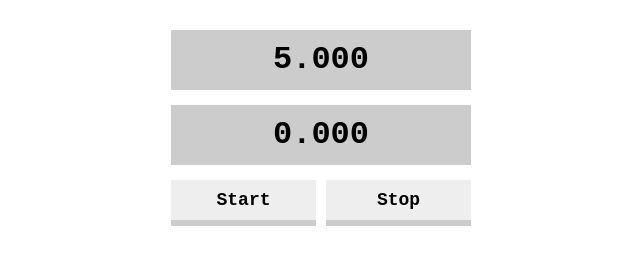
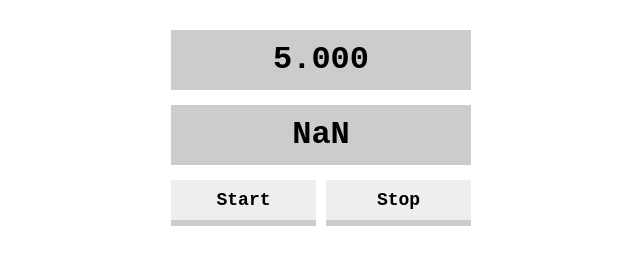
Before and after one commit to githubyosshi/5_seconds_game, a plain HTML site: page index.html in a window 1280 px wide. Both pictures are taken after a click on the element "Stop". Shown: the whole page, without its empty margins (319-959 px from the left). Drawn offline with Linux system fonts and the light colour scheme.

Commit message:
elapsed_time_commit

```diff
--- a/index.html
+++ b/index.html
@@ -14,5 +14,6 @@
       <div id="stop">Stop</div>
     </div>
   </div>
+  <script src="js/main.js"></script>
 </body>
 </html>
--- a/js/main.js
+++ b/js/main.js
@@ -0,0 +1,20 @@
+(function() {
+  'use strict';
+  // 要素の取得
+  var start = document.getElementById('start');
+  var stop = document.getElementById('stop');
+  var result = document.getElementById('result');
+  var startTime;      // スタート時間の変数宣言
+
+  start.addEventListener('click', function() {
+    startTime = Date.now();    // 現在時刻から経過時間取得
+  });
+
+  stop.addEventListener('click', function() {
+    var elapsedTime;  // 経過時間の変数宣言
+    elapsedTime = (Date.now() - startTime) / 1000;
+    // elapsedTime = 4;
+    // result.textContent = elapsedTime;     // resultに表示
+    result.textContent = elapsedTime.toFixed(3);   // 小数点3位まで停止時間表示
+  });
+})();
```
